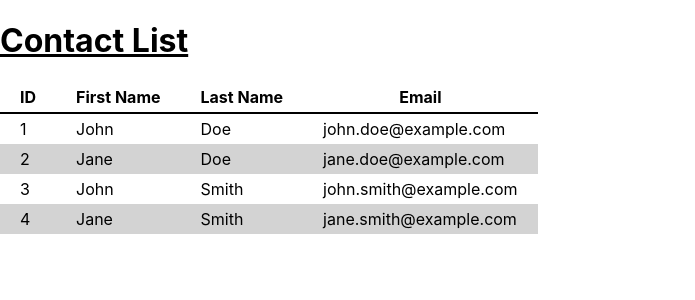
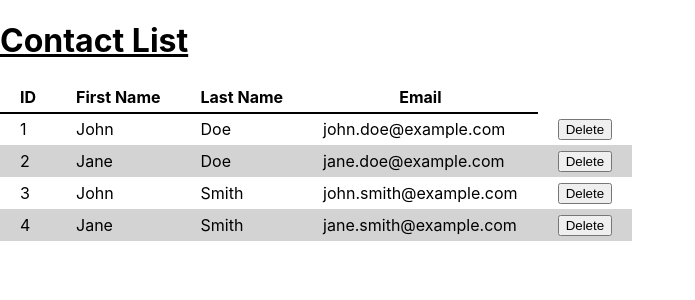
Before and after one commit to ayomidecole/contact-react, a React (Create React App) app: page / in a window 1280 px wide. Shown: the top 300 px of the page, without its empty margins (0-695 px from the left). Built offline with nearby package versions, Linux system fonts and the light colour scheme.

Commit message:
Add delete functionality to List component and update ListItem to handle deletion

```diff
--- a/src/List.js
+++ b/src/List.js
@@ -35,10 +35,23 @@ const initialContacts = [
 
 function List() {
     const [contacts, setContacts] = useState(initialContacts);
+
+    async function handleDelete(contact) {
+        const url = `http://localhost:8001/contacts/${contact.id}`;
+        const response = await fetch(url, {
+            method: 'DELETE',
+        });
+        if (response.status === 200) {
+            setContacts((prevState) =>
+                prevState.filter((prevContact) => prevContact.id !== contact.id)
+            );
+        }
+    }
+
     return (
         <>
             <h1 style={{ textDecoration: 'underline' }}>Contact List</h1>
-            <table className='contactTable'>
+            <table className="contactTable">
                 <thead>
                     <tr>
                         <th>ID</th>
@@ -49,7 +62,11 @@ function List() {
                 </thead>
                 <tbody>
                     {contacts.map((contact) => (
-                        <ListItem key={contact.id} contact={contact}/>
+                        <ListItem
+                            key={contact.id}
+                            contact={contact}
+                            onDelete={handleDelete}
+                        />
                     ))}
                 </tbody>
             </table>
--- a/src/ListItem.js
+++ b/src/ListItem.js
@@ -1,10 +1,13 @@
-function ListItem({ contact }) {
+function ListItem({ contact, onDelete }) {
     return (
         <tr>
             <td>{contact.id}</td>
             <td>{contact.firstName}</td>
             <td>{contact.lastName}</td>
             <td>{contact.email}</td>
+            <td>
+                <button onClick={() => onDelete(contact)}>Delete</button>
+            </td>
         </tr>
     );
 }
```
